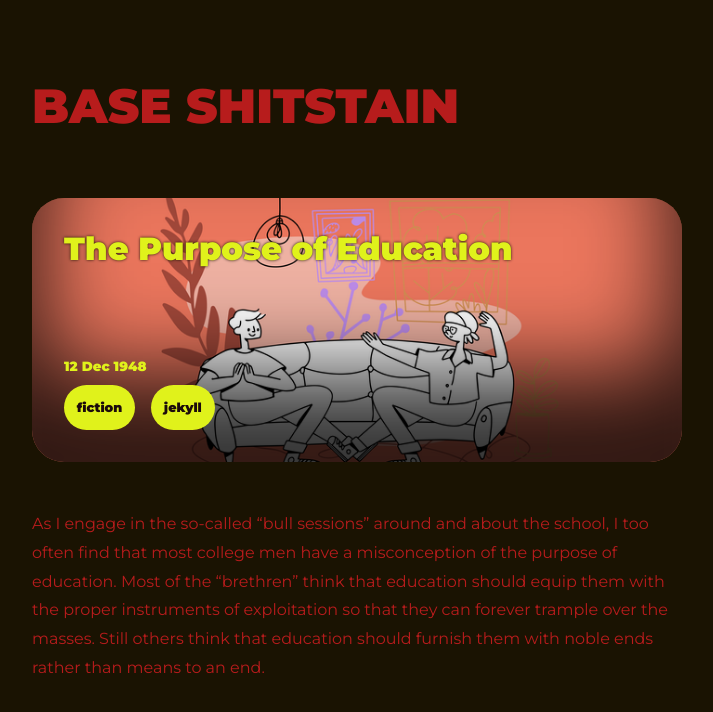
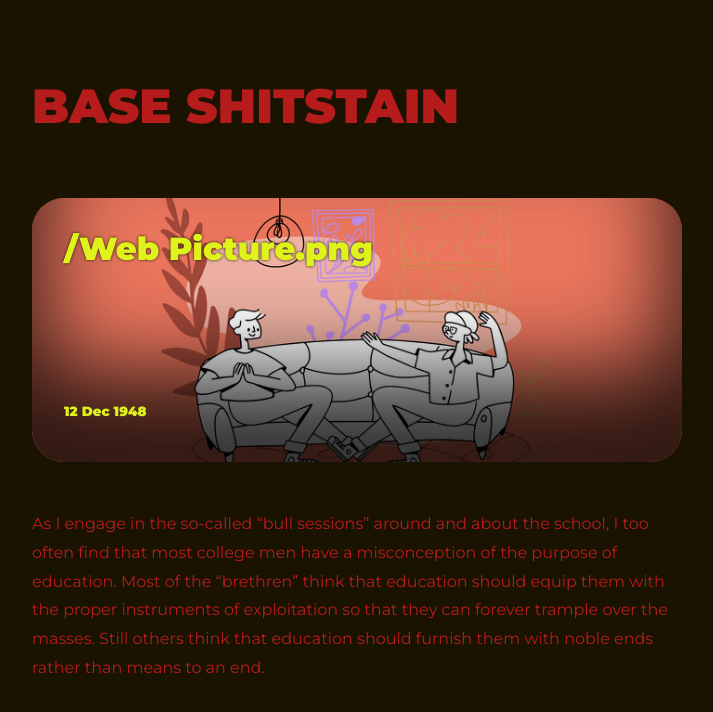
Before and after one commit to BaseShitStain/BaseShitStain.github.io, a Jekyll site: the page built from all_collections/_posts/1948-12-12-the-purpose-of-education.md, in a window 1280 px wide and 900 px high, cut to the strip 0-723 px from the top of the window. Shown: the top 712 px of the strip, without its empty margins (283-996 px from the left). Built offline with Jekyll 4.4.1, drawn with Linux system fonts in a browser that asks for light colours.

Commit message:
Update 1948-12-12-the-purpose-of-education.md

```diff
--- a/all_collections/_posts/1948-12-12-the-purpose-of-education.md
+++ b/all_collections/_posts/1948-12-12-the-purpose-of-education.md
@@ -1,8 +1,6 @@
 ---
 layout: post
-title: The Purpose of Education
-date: 1948-12-12 10:18:00
-categories: [fiction, jekyll]
+title: /Web Picture.png
 ---
 
 As I engage in the so-called "bull sessions" around and about the school, I too often find that most college men have a misconception of the purpose of education. Most of the "brethren" think that education should equip them with the proper instruments of exploitation so that they can forever trample over the masses. Still others think that education should furnish them with noble ends rather than means to an end.
```
